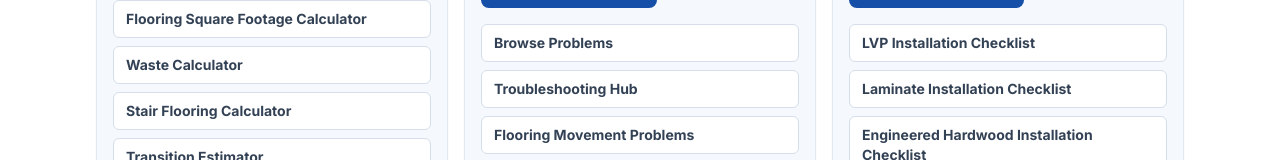
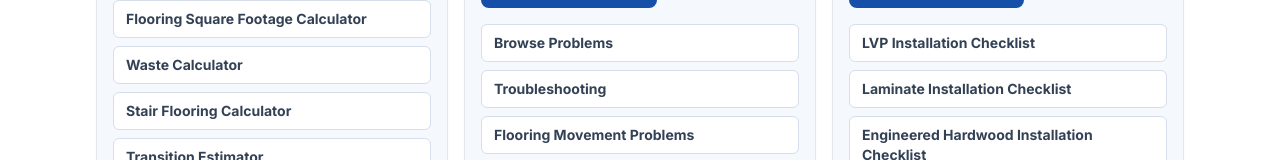
Before and after one commit to irishn82/floorcalc-pro, a Next.js app: page / in a window 1280 px wide. Shown: the part 772-932 px from the top of the page. Built offline with nearby package versions, Linux system fonts and the light colour scheme; no server answers.

Commit message:
Clean homepage navigation labels

```diff
--- a/app/(public)/page.tsx
+++ b/app/(public)/page.tsx
@@ -51,7 +51,7 @@ const startHereCards: StartHereCard[] = [
     primaryLink: { href: "/diagnose", label: "Open Problem Finder" },
     links: [
       { href: "/guides/browse-problems", label: "Browse Problems" },
-      { href: "/guides/troubleshooting", label: "Troubleshooting Hub" },
+      { href: "/guides/troubleshooting", label: "Troubleshooting" },
       { href: "/guides/flooring-movement-problems", label: "Flooring Movement Problems" },
       { href: "/guides/flooring-moisture-problems", label: "Flooring Moisture Problems" },
       { href: "/guides/concrete-floor-problems", label: "Concrete Floor Problems" }
```
